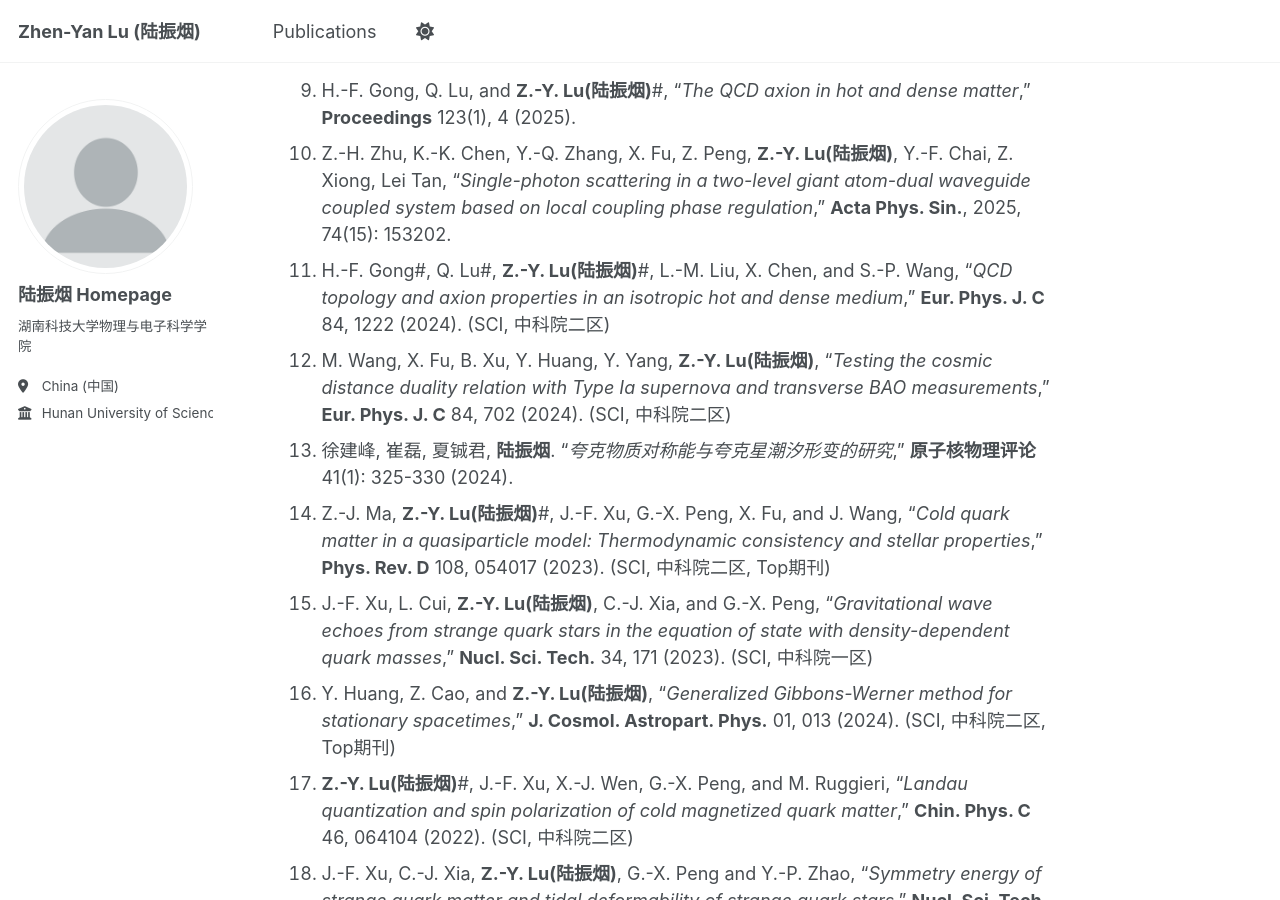
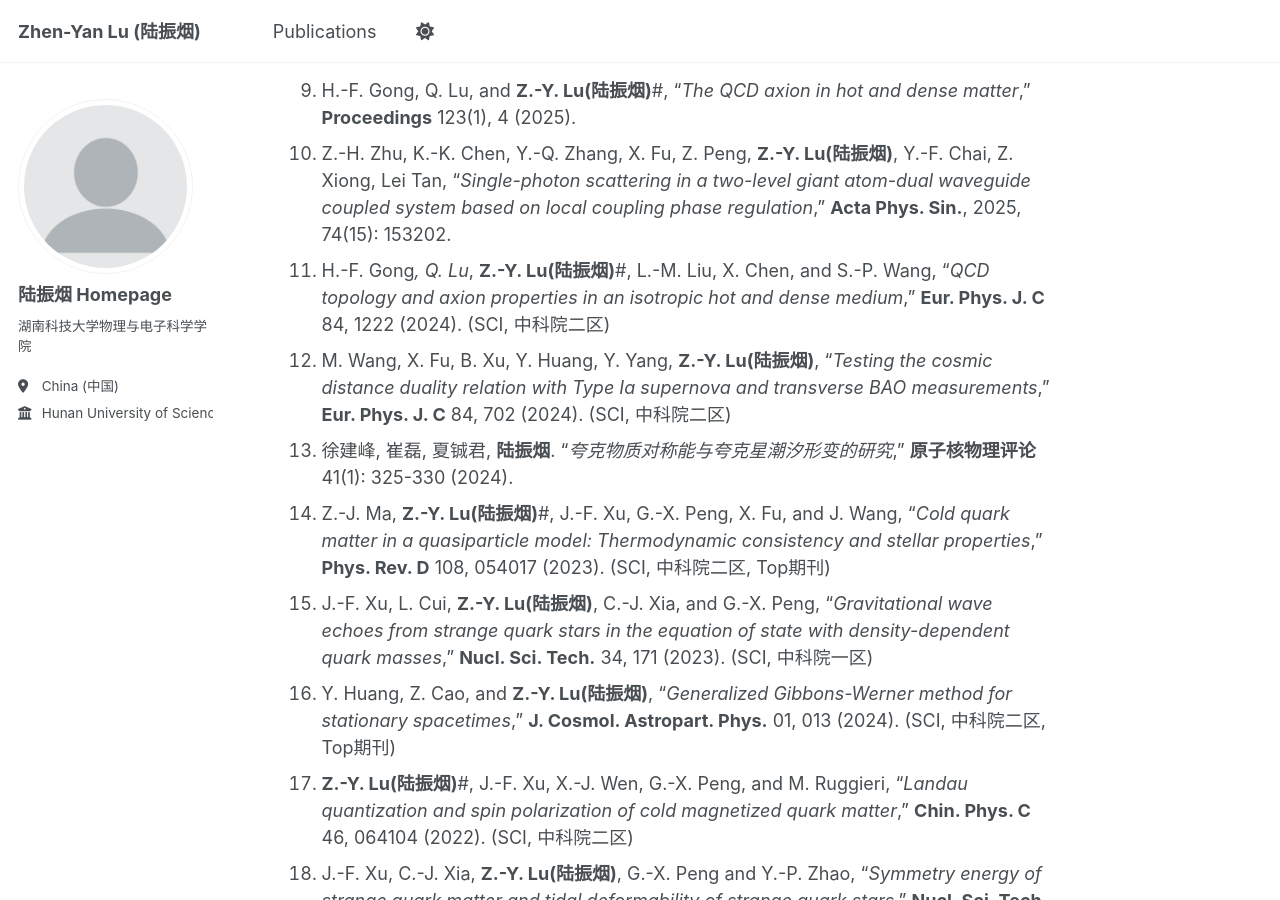
Before and after one commit to luzhenyan-stack/luzhenyan.github.io, a Jekyll site: the page built from _pages/about.md, in a window 1280 px wide and 900 px high, scrolled down 2325 px. Built offline with Jekyll 4.4.1, drawn with Linux system fonts in a browser that asks for light colours; a script that is not in the unit is left out.

```diff
--- a/_pages/about.md
+++ b/_pages/about.md
@@ -63,7 +63,7 @@ redirect_from:
 8. S.-P. Wang, Z.-J. Ma, J.-F. Xu and **Z.-Y. Lu(陆振烟)**#, “_Constraints on the equation of state of quark stars from compact object observations_,” **Proceedings** 123(1), 3 (2025).
 9. H.-F. Gong, Q. Lu, and **Z.-Y. Lu(陆振烟)**#, “_The QCD axion in hot and dense matter_,” **Proceedings** 123(1), 4 (2025).
 10. Z.-H. Zhu, K.-K. Chen, Y.-Q. Zhang, X. Fu, Z. Peng, **Z.-Y. Lu(陆振烟)**, Y.-F. Chai, Z. Xiong, Lei Tan, “_Single-photon scattering in a two-level giant atom-dual waveguide coupled system based on local coupling phase regulation_,” **Acta Phys. Sin.**, 2025, 74(15): 153202.
-11. H.-F. Gong#, Q. Lu#, **Z.-Y. Lu(陆振烟)**#, L.-M. Liu, X. Chen, and S.-P. Wang, “_QCD topology and axion properties in an isotropic hot and dense medium_,” **Eur. Phys. J. C** 84, 1222 (2024). (SCI, 中科院二区)
+11. H.-F. Gong*, Q. Lu*, **Z.-Y. Lu(陆振烟)**#, L.-M. Liu, X. Chen, and S.-P. Wang, “_QCD topology and axion properties in an isotropic hot and dense medium_,” **Eur. Phys. J. C** 84, 1222 (2024). (SCI, 中科院二区)
 12. M. Wang, X. Fu, B. Xu, Y. Huang, Y. Yang, **Z.-Y. Lu(陆振烟)**, “_Testing the cosmic distance duality relation with Type Ia supernova and transverse BAO measurements_,” **Eur. Phys. J. C** 84, 702 (2024). (SCI, 中科院二区)
 13. 徐建峰, 崔磊, 夏铖君, **陆振烟**. “_夸克物质对称能与夸克星潮汐形变的研究_,” **原子核物理评论** 41(1): 325-330 (2024).
 14. Z.-J. Ma, **Z.-Y. Lu(陆振烟)**#, J.-F. Xu, G.-X. Peng, X. Fu, and J. Wang, “_Cold quark matter in a quasiparticle model: Thermodynamic consistency and stellar properties_,” **Phys. Rev. D** 108, 054017 (2023). (SCI, 中科院二区, Top期刊)
```
